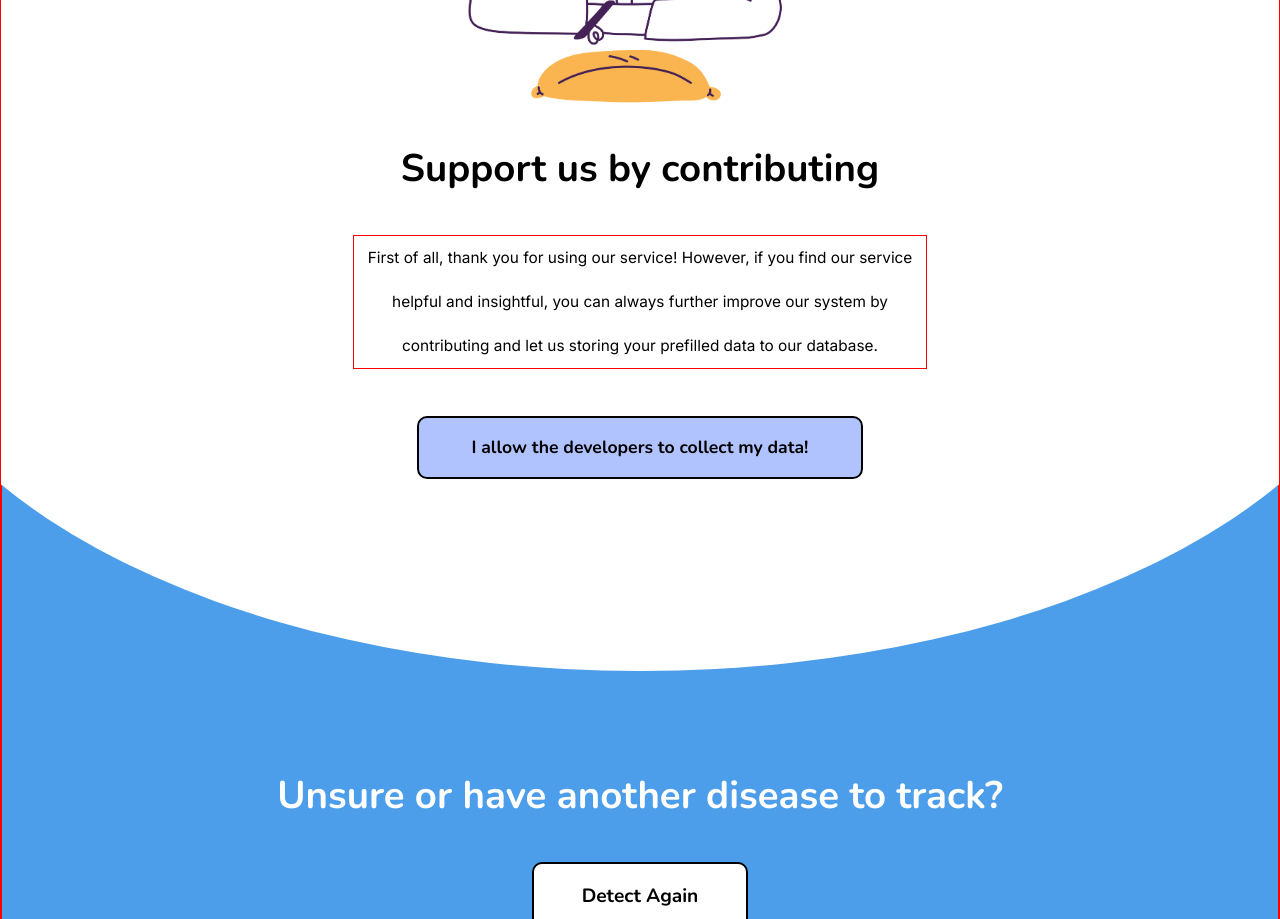
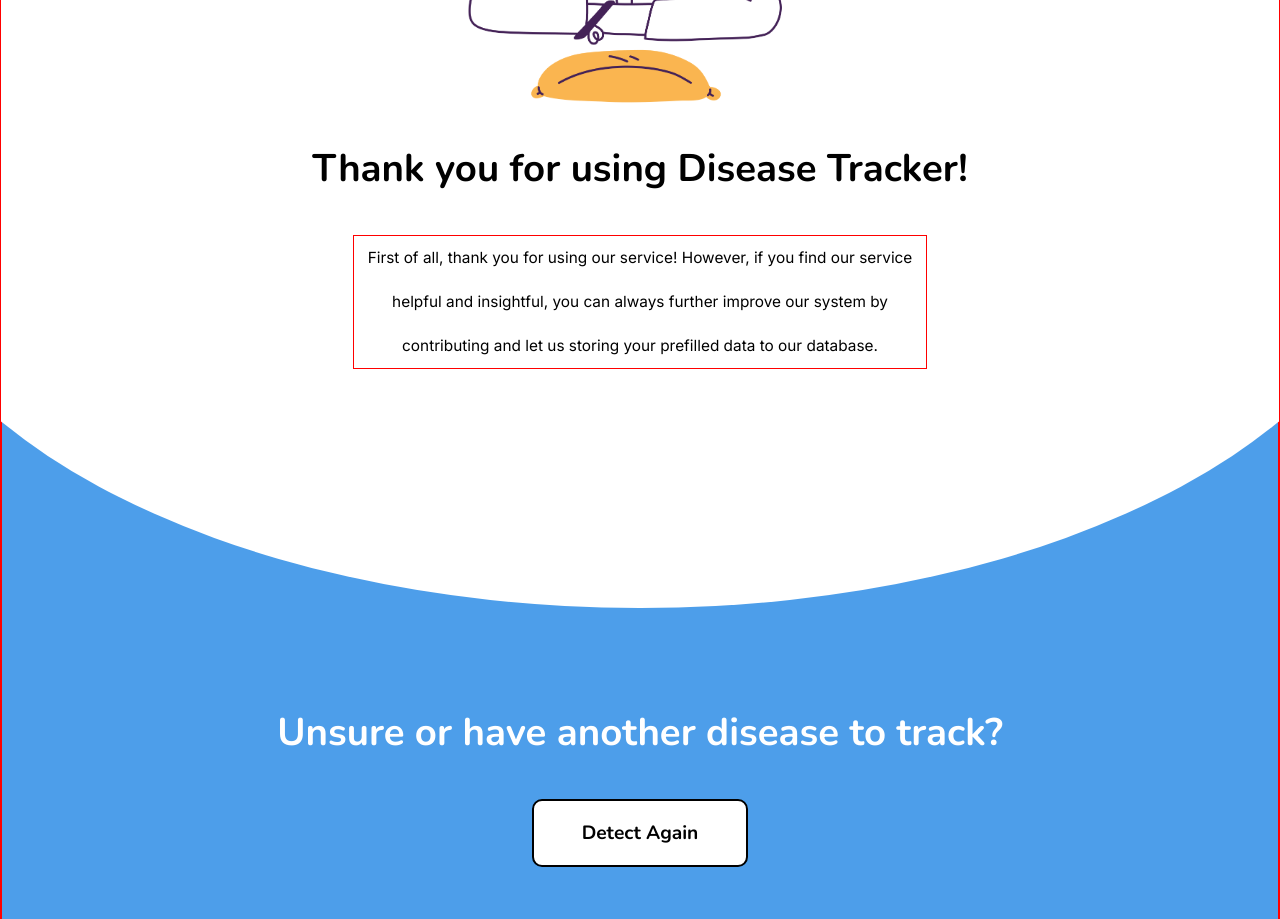
Before and after one commit to MichaelAndreyeshchev/disease-classification-system, a React (Create React App) app: page /result in a window 1280 px wide. Shown: the part 3060-3979 px from the top of the page. Built offline with nearby package versions, Linux system fonts and the light colour scheme.

Commit message:
refactor: change message to user

```diff
--- a/src/pages/Result/Result.js
+++ b/src/pages/Result/Result.js
@@ -390,7 +390,7 @@ function Result() {
                 styles.container__heading + ' ' + styles['text--center']
               }
             >
-              Support us by contributing
+              Thank you for using Disease Tracker!
             </h3>
             <p
               className={
@@ -404,9 +404,6 @@ function Result() {
               improve our system by contributing and let us storing your
               prefilled data to our database.
             </p>
-            <button className={styles.container__button}>
-              I allow the developers to collect my data!
-            </button>
           </div>
 
           <div className={styles.circle}></div>
```
